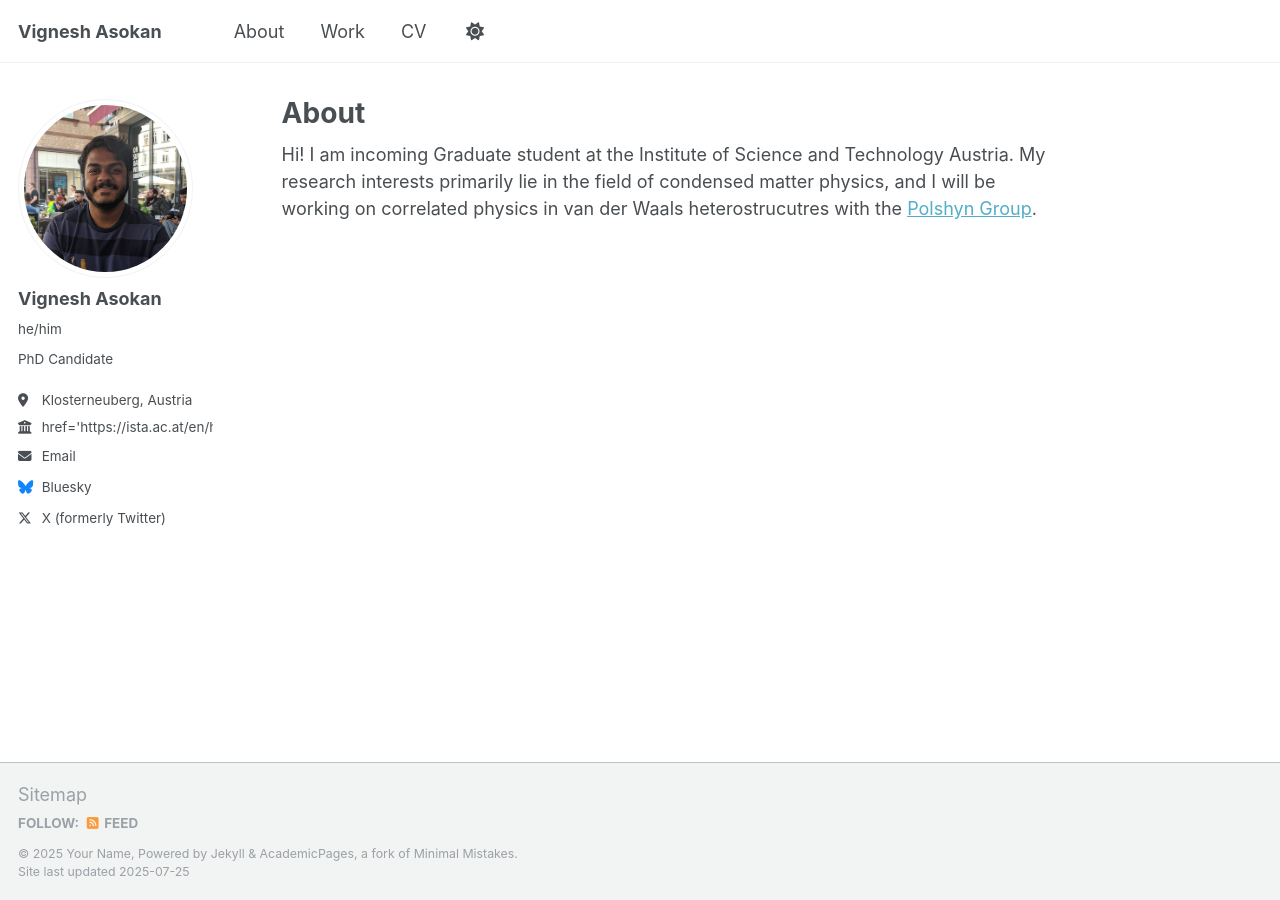
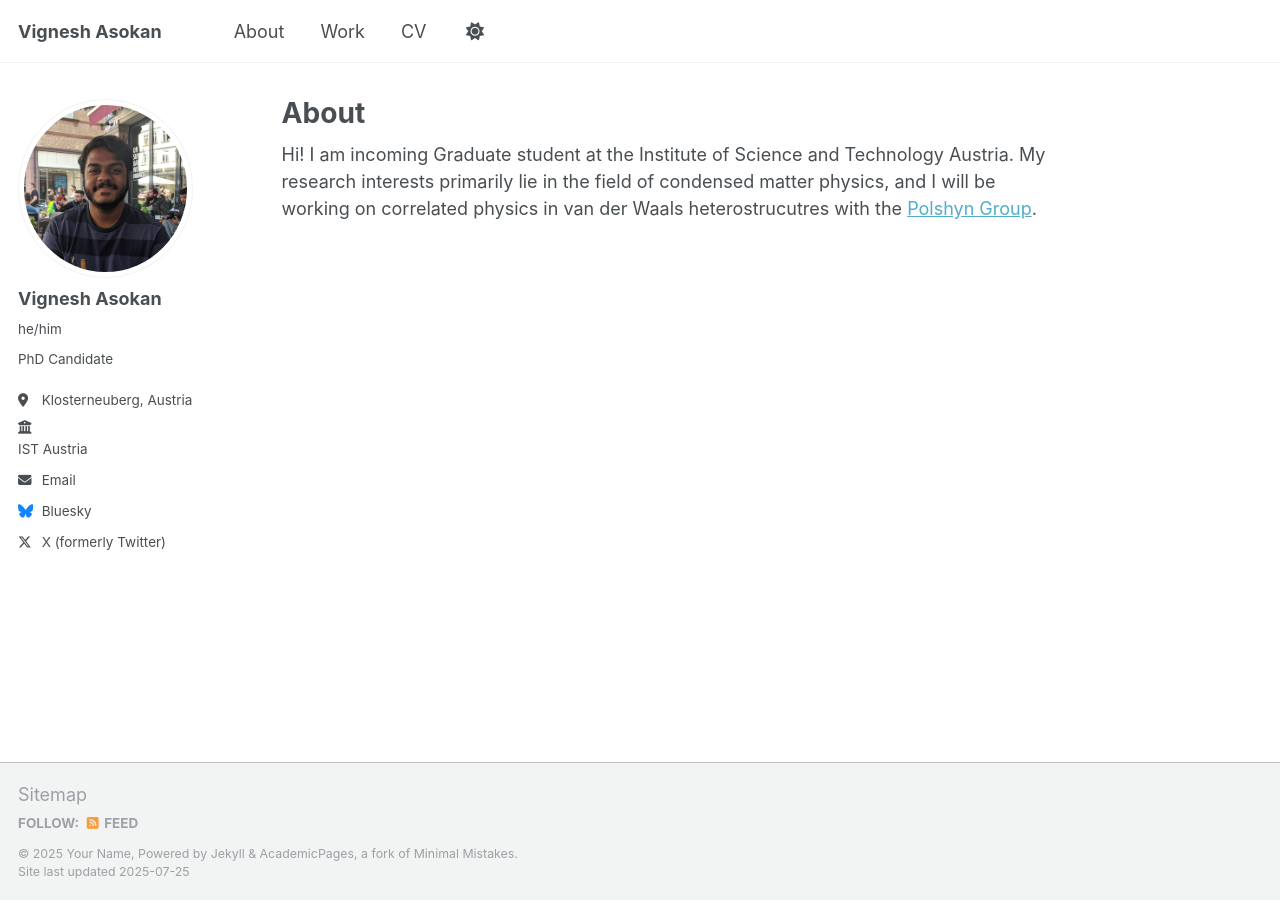
Before and after one commit to vigneshasokan31/vigneshasokan31.github.io, a Jekyll site: the page built from _pages/about.md, in a window 1280 px wide. Built offline with Jekyll 4.4.1, drawn with Linux system fonts in a browser that asks for light colours; a script that is not in the unit is left out.

Commit message:
Update _config.yml

```diff
--- a/_config.yml
+++ b/_config.yml
@@ -27,7 +27,7 @@ author:
   pronouns         : "he/him"
   bio              : "PhD Candidate"
   location         : "Klosterneuberg, Austria"
-  employer         : "href='https://ista.ac.at/en/home/'>IST Austria</a>"
+  employer         : "<a href='https://ista.ac.at/en/home/' target='_blank'>IST Austria</a>"
   uri              : # URL
   email            : "vignesh742@gmail.com"
 
```
